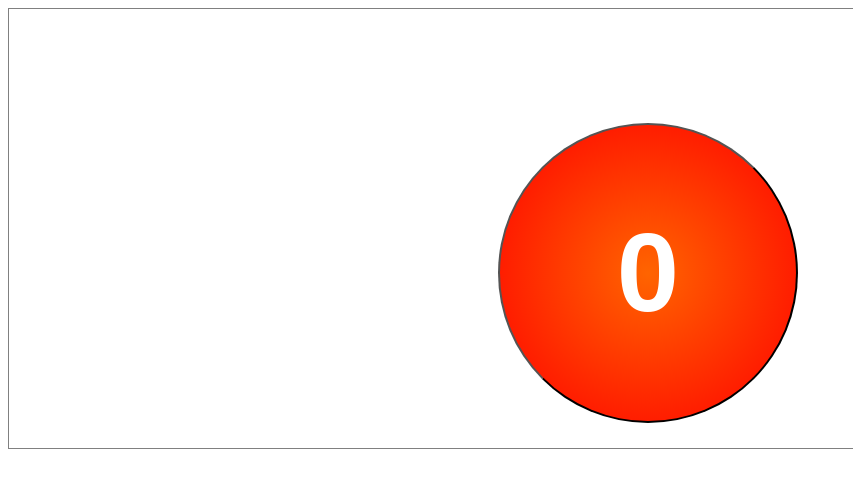
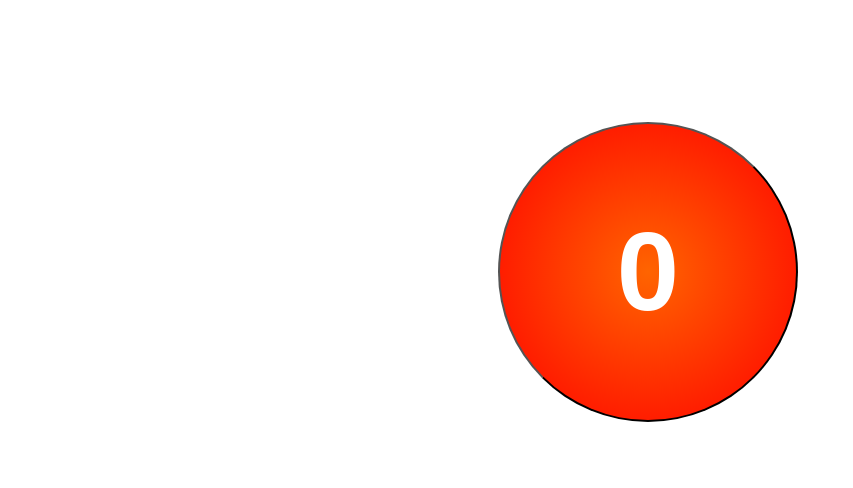
Before and after one commit to phongnguyen39/emergency, an Angular app: page / in a window 1280 px wide. Shown: the top 488 px of the page, without its empty margins (0-853 px from the left). Built offline with nearby package versions, Linux system fonts and the light colour scheme.

Commit message:
removed gray border around container

```diff
--- a/src/styles.css
+++ b/src/styles.css
@@ -18,7 +18,7 @@ h1, h2, h3, p{
 }
 
 .container{
-    border: 1px solid gray;
+    /* border: 1px solid gray; */
     display: grid;
     grid-template-rows: auto;
     justify-items: center;
```
